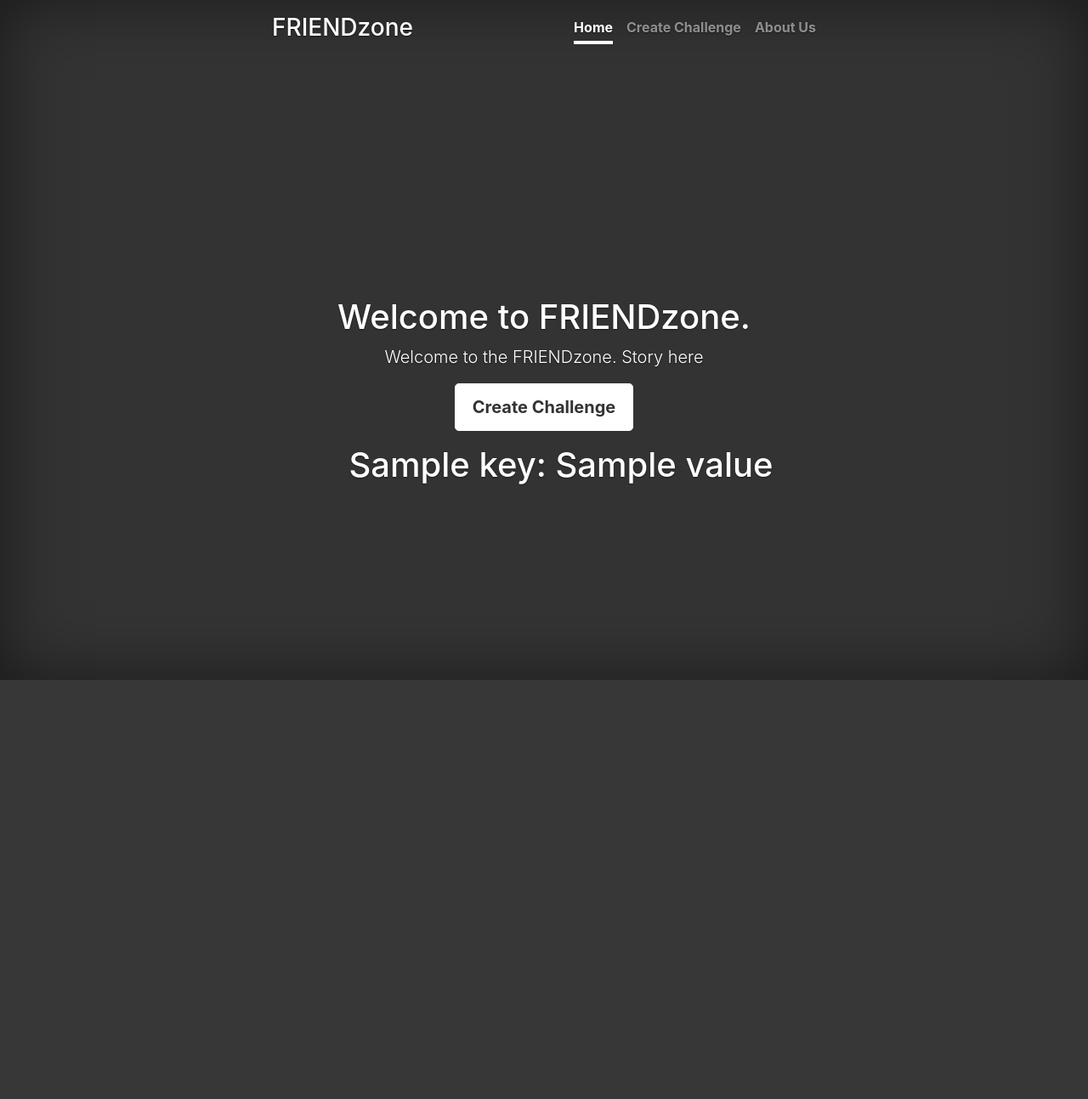
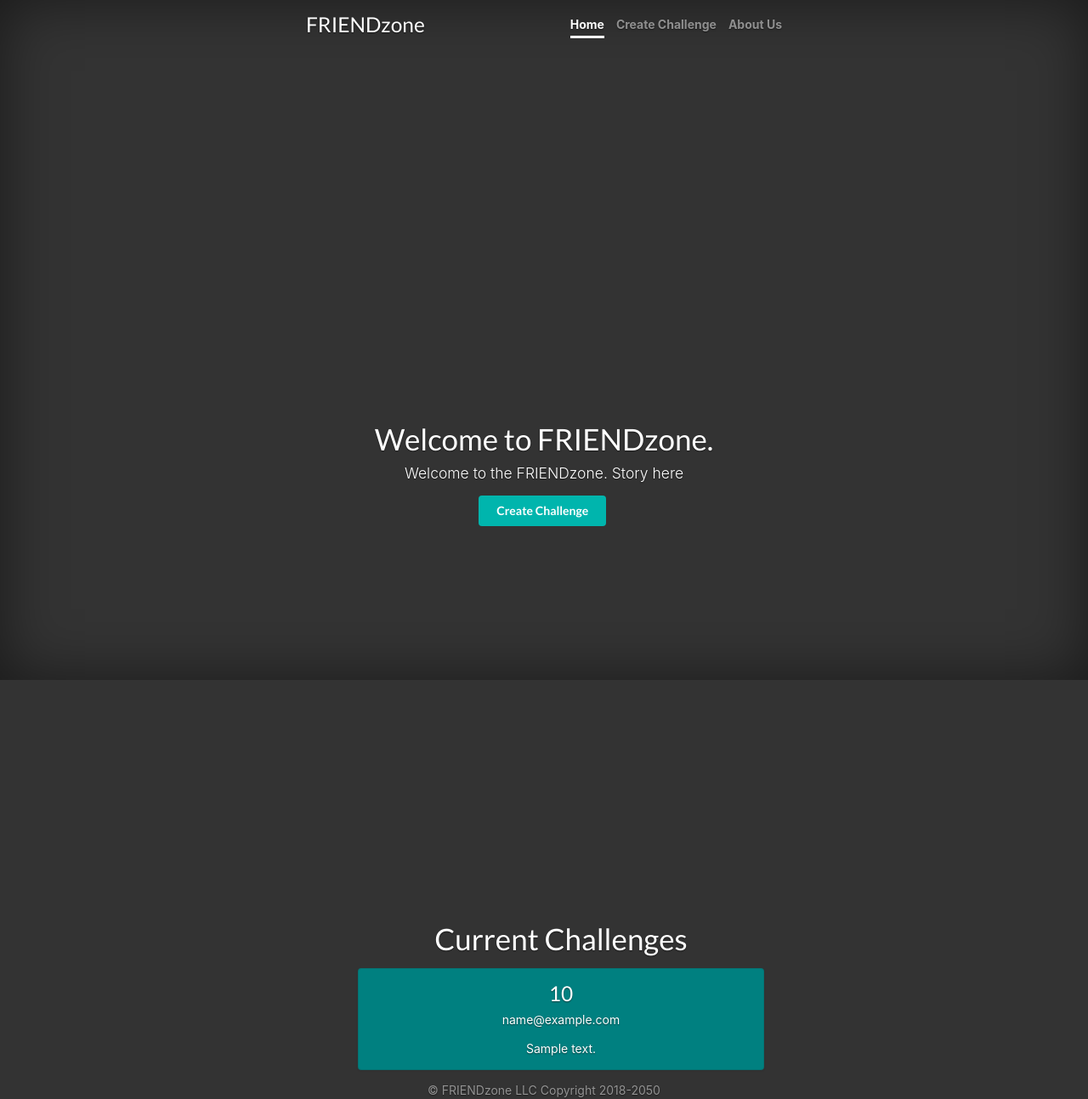
Before and after one commit to y-anne/HackMIT2020, a Python web app: template my_app/templates/index.html in a window 1280 px wide. Shown: the whole page at 85% size. Before the commit the page ends 800 px from the top, so only its background shows below. Run offline with Jinja, Linux system fonts and the light colour scheme; the template is opened without the code that fills it: most values are stand-ins (such as "Sample title", 1, 10 or a date in 2020); some libraries are stand-ins or nearby versions.

Commit message:
Real working prototype

```diff
--- a/my_app/static/cover.css
+++ b/my_app/static/cover.css
@@ -99,6 +99,11 @@
   }
 }
 
+.mastfoot mt-auto{
+  padding-top: 20px;
+  padding-bottom: 40px;
+}
+
 
 /*
  * Cover
--- a/my_app/templates/index.html
+++ b/my_app/templates/index.html
@@ -4,7 +4,7 @@
     <!-- Required meta tags -->
     <meta charset="utf-8">
     <meta name="viewport" content="width=device-width, initial-scale=1, shrink-to-fit=no">
-
+    <link rel="stylesheet" href="https://cdn.jsdelivr.net/npm/semantic-ui@2.4.2/dist/semantic.min.css">
    <link rel="stylesheet" href="https://stackpath.bootstrapcdn.com/bootstrap/4.5.2/css/bootstrap.min.css" integrity="sha384-JcKb8q3iqJ61gNV9KGb8thSsNjpSL0n8PARn9HuZOnIxN0hoP+VmmDGMN5t9UJ0Z" crossorigin="anonymous">
 <script src="https://stackpath.bootstrapcdn.com/bootstrap/4.5.2/js/bootstrap.min.js" integrity="sha384-B4gt1jrGC7Jh4AgTPSdUtOBvfO8shuf57BaghqFfPlYxofvL8/KUEfYiJOMMV+rV" crossorigin="anonymous"></script>
     <!--Custom CSS -->
@@ -30,18 +30,23 @@
     </div>
   </header>
 
-  <main role="main" class="inner cover">
+  <main role="main" class="inner cover" id = "pop">
     <h1 class="cover-heading">Welcome to FRIENDzone.</h1>
     <p class="lead">Welcome to the FRIENDzone. Story here</p>
     <p class="lead">
-      <a href="/create_event" class="btn btn-lg btn-secondary">Create Challenge</a>
+      <!--<a href="/create_event" class="btn btn-lg btn-secondary">Create Challenge</a> -->
+      <a href="/create_event" class="ui teal button">Create Challenge</a>
     </p>
-    <ul>
-
+    <ul id = "smth">
+      <h1>Current Challenges</h1>
     {% for challenge in list_of_challenges %}
-      {% for key, value in challenge.items() %}
-      <h1>{{ key }}: {{ value }}</h1>
-      {% endfor %}
+    <!-- <div class="challenge" id = "cha"> -->
+      <div class="ui segment" id = "cha">
+        <h3>{{challenge['duration']}}</h3>
+        <p>{{challenge['emails']}}</p>
+        <p>{{challenge['descriptions']}}</p>
+      </div>
+    <!-- </div> -->
     {% endfor %}
 
 
@@ -50,7 +55,7 @@
 
   <footer class="mastfoot mt-auto">
     <div class="inner">
-
+        <p>© FRIENDzone LLC Copyright 2018-2050</p>
     </div>
   </footer>
 </div>
```
Also changed, not shown: challenge.txt (+1 -8 lines), 1 other file.
